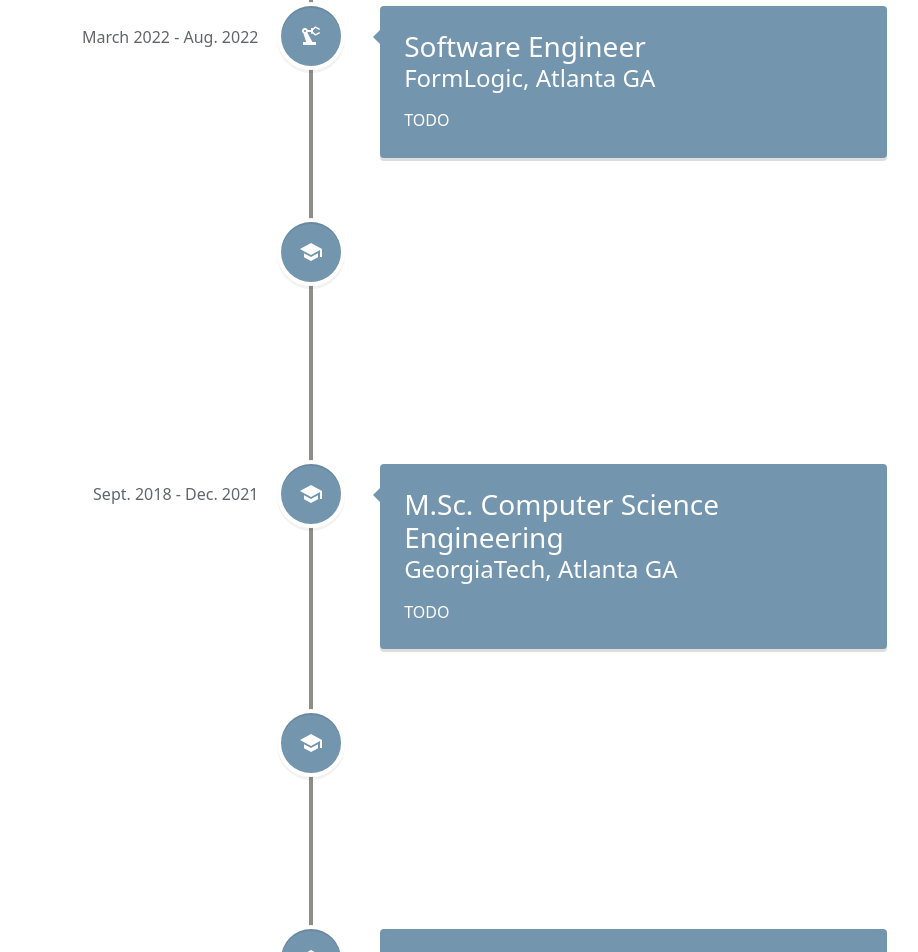
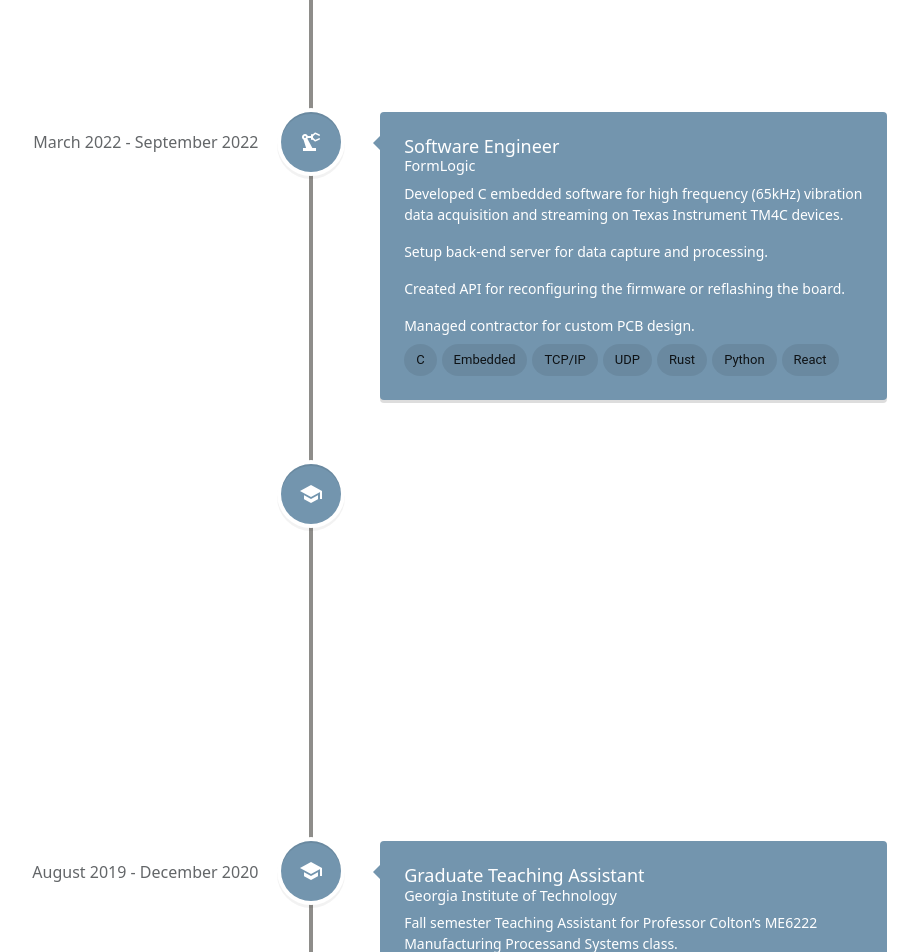
Before and after one commit to PierrickRauby/PierrickWebsite, a React (Create React App) app: page / in a window 1280 px wide. Shown: the part 1025-1977 px from the top of the page, without its empty margins (329-1247 px from the left). Built offline with nearby package versions, Linux system fonts and the light colour scheme.

Commit message:
added skills to Timeline

```diff
--- a/public/resume.json
+++ b/public/resume.json
@@ -1,6 +1,7 @@
 {
     "info": {
-        "name": "Pierrick Rauby",
+        "firstName": "Pierrick",
+        "lastName": "Rauby",
         "titles": [
             "Senior Application Engineer",
             "Embedded Software Engineer",
@@ -35,6 +36,25 @@
     "resume": {
         "experience": [
             {
+                "title": "Senior Application Engineer",
+                "compagny": "The Mathworks",
+                "team": "Engineering Development Group",
+                "dateStart": "October 2022",
+                "dateEnd": "Present",
+                "keyResponsability": [
+                    "Within the Hardware team, working on the implementation of event-based Serial and TCP/IP communication between MATLAB and connected hardware. Assisting development teams in identifying software limitations, bugs, and potential improvements.",
+"Within the Engineering Development Group (EDG), delivering high-quality support to MathWorks customers"
+                ],
+                "skills": [
+                    "MATLAB",
+                    "C++",
+                    "Boost Libraries",
+                    "Simulink"
+                ],
+                "icon":"computer-icon"
+
+            },
+            {
                 "title": "Software Engineer",
                 "compagny": "FormLogic",
                 "team": "Automation Engineering Team",
@@ -54,7 +74,8 @@
                     "Rust",
                     "Python",
                     "React"
-                ]
+                ],
+                "icon":"precision_manufacturing"
             },
             {
                 "title": "Graduate Research Assistant",
@@ -71,7 +92,8 @@
                     "Python",
                     "AWS",
                     "S3"
-                ]
+                ],
+                "icon":"school-icon"
             },
             {
                 "title": "Graduate Teaching Assistant",
@@ -87,7 +109,8 @@
                     "Teaching",
                     "Public Speaking",
                     "Communication"
-                ]
+                ],
+                "icon":"school-icon"
             },
             {
                 "title": "Graduate Research Assistant",
@@ -104,7 +127,8 @@
                     "C++",
                     "MQTT",
                     "Zigbee"
-                ]
+                ],
+                "icon":"school-icon"
             },
             {
                 "title": "Graduate Research Assistant",
@@ -121,7 +145,8 @@
                     "C++",
                     "MQTT",
                     "Zigbee"
-                ]
+                ],
+                "icon":"school-icon"
             },
             {
                 "title": "Graduate Research Assistant",
@@ -138,7 +163,8 @@
                     "Linux Kernel",
                     "Real-time Processing",
                     "C"
-                ]
+                ],
+                "icon":"school-icon"
             },
             {
                 "title": "R&D Intern",
@@ -155,7 +181,8 @@
                     "Additive Manufacturing",
                     "CAD",
                     "Heat Transfert"
-                ]
+                ],
+                "icon":"rocket_launch-icon"
             },
             {
                 "title": "Sailing instructor",
@@ -171,7 +198,8 @@
                     "Leadership",
                     "Team Work",
                     "Risk Management"
-                ]
+                ],
+                "icon":"sailing-icon"
             }
         ],
         "education": [
--- a/src/App.js
+++ b/src/App.js
@@ -39,7 +39,10 @@
     ):(
     <Router>
       <div className="App">
-        <Navbar />
+      <link
+  rel="stylesheet"
+  href="https://fonts.googleapis.com/icon?family=Material+Icons"
+/><Navbar />
         <Routes>
           <Route path="/" element={<Home resumeData={resumeData}/>} />
           {/*TODO: Need to add running data below*/}
--- a/src/components/Home.js
+++ b/src/components/Home.js
@@ -9,7 +9,7 @@
   return (
     <div className='vstach gap-3'>
       <Intro info={props.resumeData.info} className='vertical-item' />
-      <Timeline />
+      <Timeline data={props.resumeData.resume.experience}/>
       <Projects/>
       <Skills/>
       <Footer/>
@@ -19,14 +19,3 @@
 };
 
 export default Home;
-
-
-//
-// const SubComponent = ({ data }) => {
-//   return (
-//     <div>
-//       <p>Info: {data && data.info}</p>
-//       <p>Test: {data && data.test}</p>
-//     </div>
-//   );
-// };
--- a/src/components/Intro.js
+++ b/src/components/Intro.js
@@ -19,7 +19,7 @@
       <div className="intro-content display-table">
         <div className="table-cell">
           <div className="container">
-            <h1 className="intro-title mb-4">Hello, I am Pierrick</h1>
+            <h1 className="intro-title mb-4">Hello, I am {props.info.firstName}</h1>
             <p className="intro-subtitle">
               <span className="text-slider-items"></span>
               <strong className="text-slider">
--- a/src/components/Timeline.js
+++ b/src/components/Timeline.js
@@ -1,104 +1,45 @@
 import React from 'react';
 import { VerticalTimeline, VerticalTimelineElement }  from 'react-vertical-timeline-component';
 import 'react-vertical-timeline-component/style.min.css';
-import ComputerIcon from '@mui/icons-material/Computer';
-import SchoolIcon from '@mui/icons-material/School';
-import PrecisionManufacturingIcon from '@mui/icons-material/PrecisionManufacturing';
-
-function Timeline() {
+import {Icon, Chip,List} from '@mui/material';
+<link
+  rel="stylesheet"
+  href="https://fonts.googleapis.com/icon?family=Material+Icons"
+/>
+function Timeline(props) {
   return (
 
 <div className='TimelineSection'>
 <h1 id="HomeAboutSection">About me</h1>
 <VerticalTimeline id='VerticalTimeline'>
+{props.data.map((experience)=>(
   <VerticalTimelineElement
     className="vertical-timeline-element--work"
     contentStyle={{ background: '#7395AE', color: '#fff' }}
     contentArrowStyle={{ borderRight: '7px solid  #7395AE' }}
-    date="Oct. 2022 - present"
-    iconStyle={{ background: '#7395AE', color: '#fff' }}
-    icon={<ComputerIcon/>}
+    date={experience.dateStart+" - " +experience.dateEnd}
+    iconStyle={{background: '#7395AE', color: '#fff' }}
+    icon={<Icon>{experience.icon}</Icon>}
   >
-    <h3 className="vertical-timeline-element-title">Senior Application Engineer</h3>
-    <h4 className="vertical-timeline-element-subtitle">The MathWorks, Natick MA</h4>
-    <p>
-TODO
-    </p>
+    <h3 className="vertical-timeline-element-title">{experience.title}</h3>
+    <h5 className="vertical-timeline-element-subtitle">{experience.compagny}</h5>
+    {/* <ul> */}
+    {experience.keyResponsability.map((responsability)=>(
+<List>{responsability}</List>
+    ))}
+    {/* </ul> */}
+    <div>
+
+    <div>
+    {experience.skills.map((skill)=>(
+<Chip className="chip-skill" label={skill}/>
+    ))}
+    </div>
+</div>
   </VerticalTimelineElement>
-  <VerticalTimelineElement
-    className="vertical-timeline-element--work"
-    contentStyle={{ background: '#7395AE', color: '#fff' }}
-    contentArrowStyle={{ borderRight: '7px solid  #7395AE' }}
-    date="March 2022 - Aug. 2022"
-    iconStyle={{ background: '#7395AE', color: '#fff' }}
-    icon={<PrecisionManufacturingIcon/>}
-  >
-    <h3 className="vertical-timeline-element-title">Software Engineer</h3>
-    <h4 className="vertical-timeline-element-subtitle">FormLogic, Atlanta GA</h4>
-    <p>
-TODO
-    </p>
-  </VerticalTimelineElement>
-  <VerticalTimelineElement
-    className="vertical-timeline-element--work"
-    date="Sept. 2018 - Dec. 2021"
-    contentStyle={{ background: '#7395AE', color: '#fff' }}
-    contentArrowStyle={{ borderRight: '7px solid  #7395AE' }}
-    iconStyle={{ background: '#7395AE', color: '#fff' }}
-    icon={<SchoolIcon/>}
-  >
-    <h3 className="vertical-timeline-element-title">Ph.D Mechanical Engineering</h3>
-    <h4 className="vertical-timeline-element-subtitle">GeorgiaTech, Atlanta GA</h4>
-    <p>
-      Creative Direction, User Experience, Visual Design, SEO, Online Marketing
-    </p>
-  </VerticalTimelineElement>
-  <VerticalTimelineElement
-    className="vertical-timeline-element--work"
-    date="Sept. 2018 - Dec. 2021"
-    contentStyle={{ background: '#7395AE', color: '#fff' }}
-    iconStyle={{ background: '#7395AE', color: '#fff' }}
-    contentArrowStyle={{ borderRight: '7px solid  #7395AE' }}
-    icon={<SchoolIcon/>}
-  >
-    <h3 className="vertical-timeline-element-title">M.Sc. Computer Science Engineering</h3>
-    <h4 className="vertical-timeline-element-subtitle">GeorgiaTech, Atlanta GA</h4>
-    <p>
-     TODO
-    </p>
-  </VerticalTimelineElement>
-  <VerticalTimelineElement
-    className="vertical-timeline-element--work"
-    date="Sept. 2016 - Sept. 2018"
-    contentStyle={{ background: '#7395AE', color: '#fff' }}
-    contentArrowStyle={{ borderRight: '7px solid  #7395AE' }}
-    iconStyle={{ background: '#7395AE', color: '#fff' }}
-    icon={<SchoolIcon/>}
-  >
-    <h3 className="vertical-timeline-element-title">M.Sc. Mechanical Engineering</h3>
-    <h4 className="vertical-timeline-element-subtitle">GeorgiaTech, Atlanta GA</h4>
-    <p>
-      TODO
-    </p>
-  </VerticalTimelineElement>
-  <VerticalTimelineElement
-    className="vertical-timeline-element--education"
-    date="Sept. 2014 - Sept. 2018"
-    contentStyle={{ background: '#7395AE', color: '#fff' }}
-    contentArrowStyle={{ borderRight: '7px solid  #7395AE' }}
-    iconStyle={{ background: '#7395AE', color: '#fff' }}
-    icon={<SchoolIcon/>}
-  >
-    <h3 className="vertical-timeline-element-title">M.Sc. Mechanical Engineering</h3>
-    <h4 className="vertical-timeline-element-subtitle">Arts Et Métiers ParisTech, Metz, France</h4>
-    <p>
-TODO
-    </p>
-  </VerticalTimelineElement>
+))}
 </VerticalTimeline>
-
 </div>
-
   );
 }
 
--- a/src/styles.css
+++ b/src/styles.css
@@ -6,7 +6,9 @@
     padding: 0;
   }
 
-
+h1{
+  font-size: 1.5rem!important
+}
 .intro-content{
 text-align: center;
   display: flex;
@@ -88,7 +90,29 @@
   width: 4px;
   background: var(--line-color);
 }
+.material-icons{
+  display: block;
+  width: 24px;
+  height: 24px;
+  position: relative;
+  left: 50%;
+  top: 40%;
+  margin-left: -12px;
+  margin-top: -12px;
+}
+.vertical-timeline-element h3{
+  font-size:  18px;
+}
+.vertical-timeline-element h5{
+  font-size:  0.9rem;
+}
 
+.vertical-timeline-element ul{
+  font-size:  0.875rem;
+}
+.vertical-timeline-element .chip-skill{
+margin-right: 5px;
+}
 /* Project Section */
 .ProjectSection {
   background-color: #EAE7DC;
```
Also changed, not shown: src/components/VerticalTimeline.js (deleted, +0 -51 lines).
